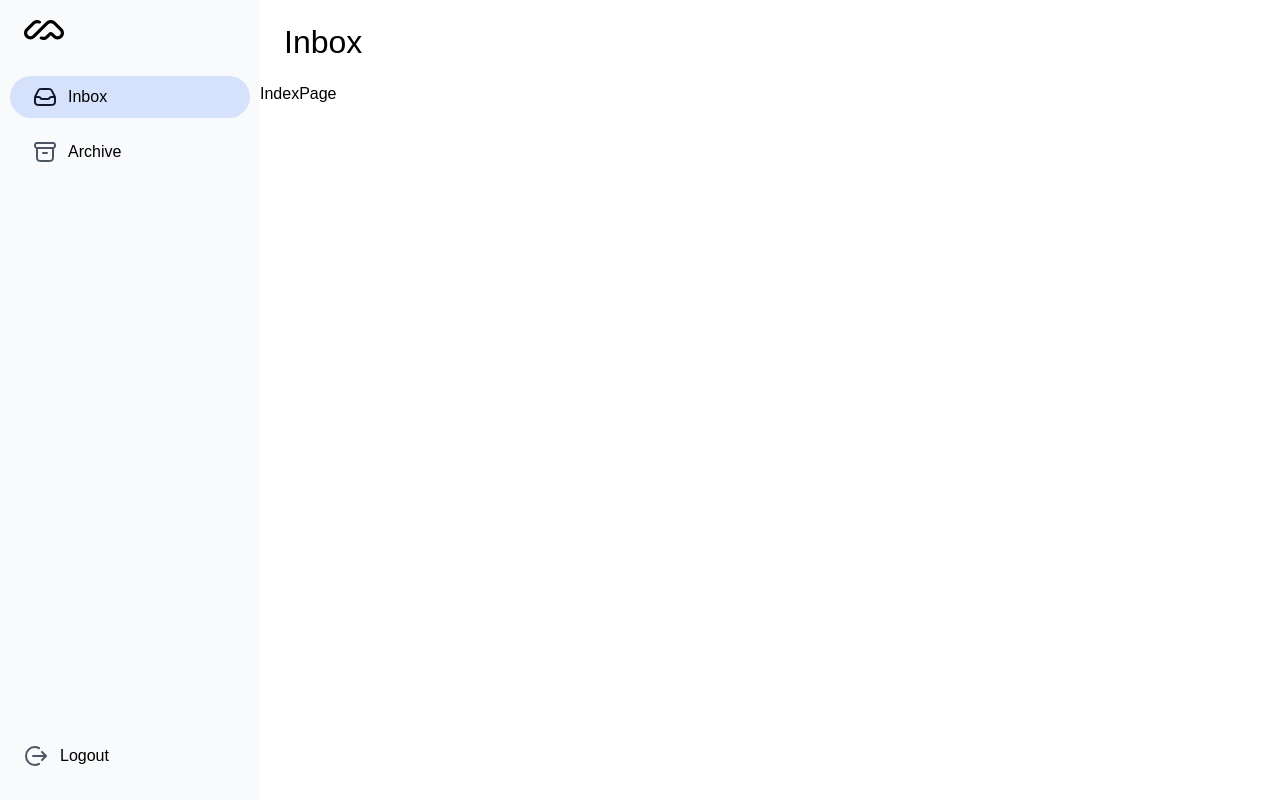
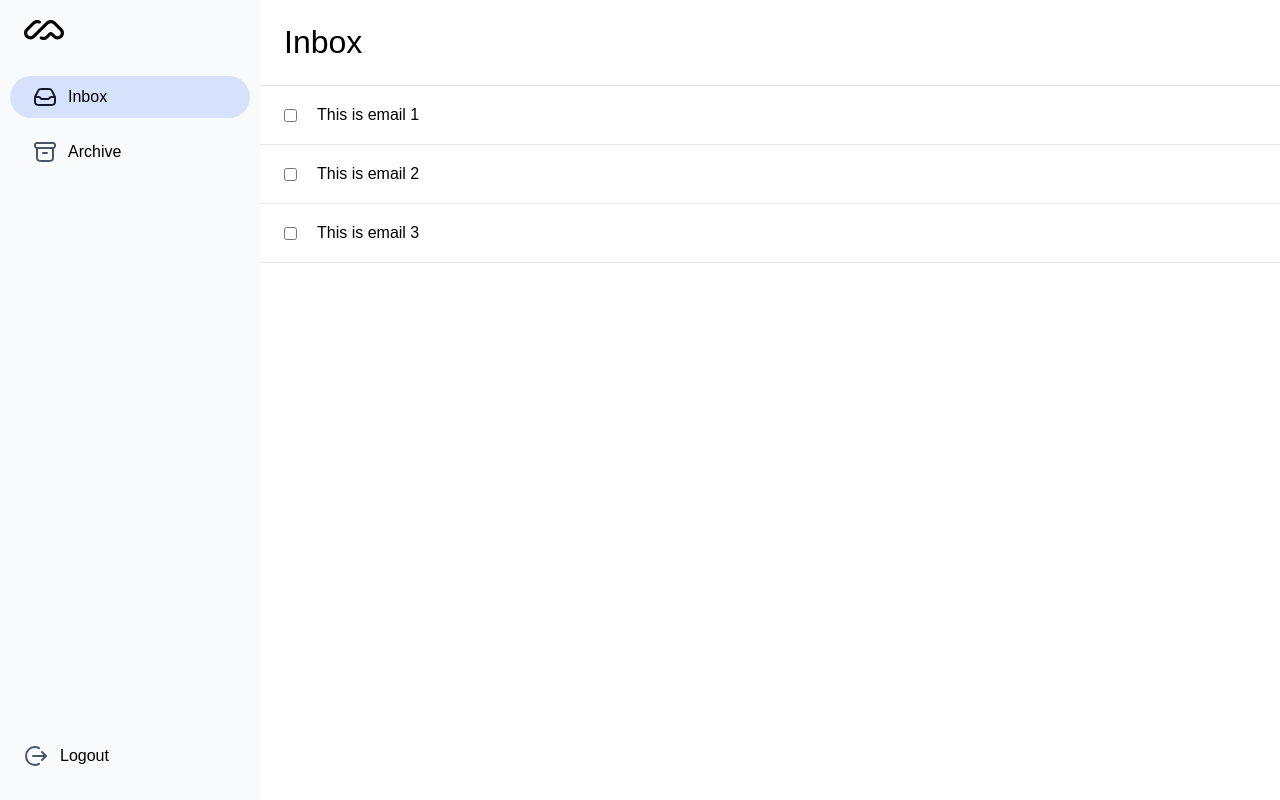
Before and after one commit to toiq/email, a Next.js app: page /inbox in a window 1280 px wide. Built offline with nearby package versions, Linux system fonts and the light colour scheme.

Commit message:
List email

```diff
--- a/src/app/inbox/page.tsx
+++ b/src/app/inbox/page.tsx
@@ -1,13 +1,16 @@
-"use client";
-import { EmailContext } from "@/contexts/email-context";
-import { useContext } from "react";
+import { EmailList } from "@/features/email-list/email-list";
 
 const IndexPage = () => {
-  const { emailData } = useContext(EmailContext);
-
-  console.log({ emailData });
-
-  return <div>IndexPage</div>;
+  return (
+    <div
+      style={{
+        width: "100vw",
+        display: "flex",
+      }}
+    >
+      <EmailList />
+    </div>
+  );
 };
 
 export default IndexPage;
--- a/src/app/layout.tsx
+++ b/src/app/layout.tsx
@@ -36,7 +36,9 @@ export default function RootLayout({
         <Sidebar />
         <div>
           <PageTitle />
-          <EmailContextProvider>{children}</EmailContextProvider>
+          <EmailContextProvider>
+            <div>{children}</div>
+          </EmailContextProvider>
         </div>
       </body>
     </html>
--- /dev/null
+++ b/src/features/email-list/email-item.tsx
@@ -0,0 +1,16 @@
+import { Email } from "@/types/email.type";
+
+export const EmailItem = ({ email }: { email: Email }) => {
+  return (
+    <div
+      style={{
+        display: "flex",
+        alignItems: "center",
+        gap: "20px",
+      }}
+    >
+      <input type="checkbox" name="" id="" />
+      <p>{email.title}</p>
+    </div>
+  );
+};
--- /dev/null
+++ b/src/features/email-list/email-list.tsx
@@ -0,0 +1,38 @@
+"use client";
+
+import { EmailContext } from "@/contexts/email-context";
+import { useContext } from "react";
+import { EmailItem } from "./email-item";
+
+export const EmailList = () => {
+  const { emailData } = useContext(EmailContext);
+  return (
+    <div
+      style={{
+        width: "100%",
+        flexGrow: 1,
+      }}
+    >
+      <ul
+        style={{
+          borderTop: "1px solid #E5E7EB",
+          width: "100%",
+        }}
+      >
+        {emailData?.map((email) => (
+          <li
+            style={{
+              listStyleType: "none",
+              padding: "20px 24px 20px 24px",
+              borderBottom: "1px solid #E5E7EB",
+              width: "100%",
+            }}
+            key={email.id}
+          >
+            <EmailItem email={email} />
+          </li>
+        ))}
+      </ul>
+    </div>
+  );
+};
```
